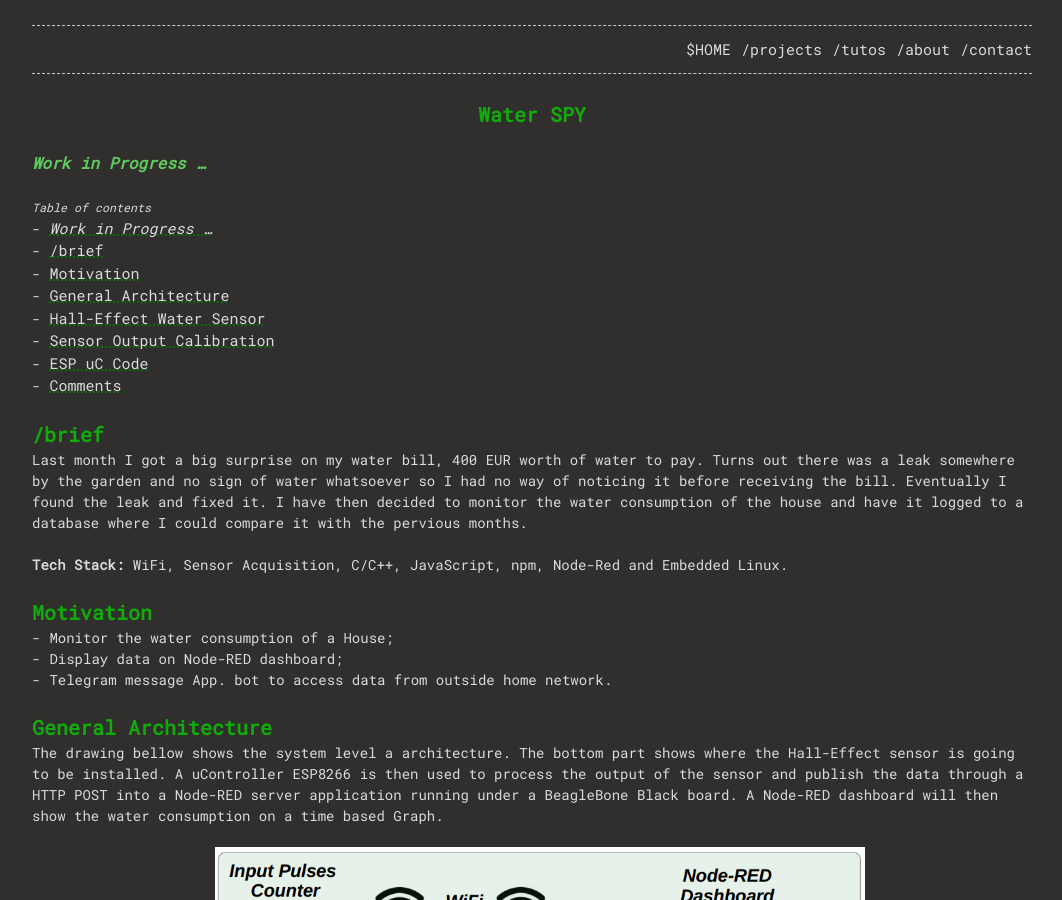
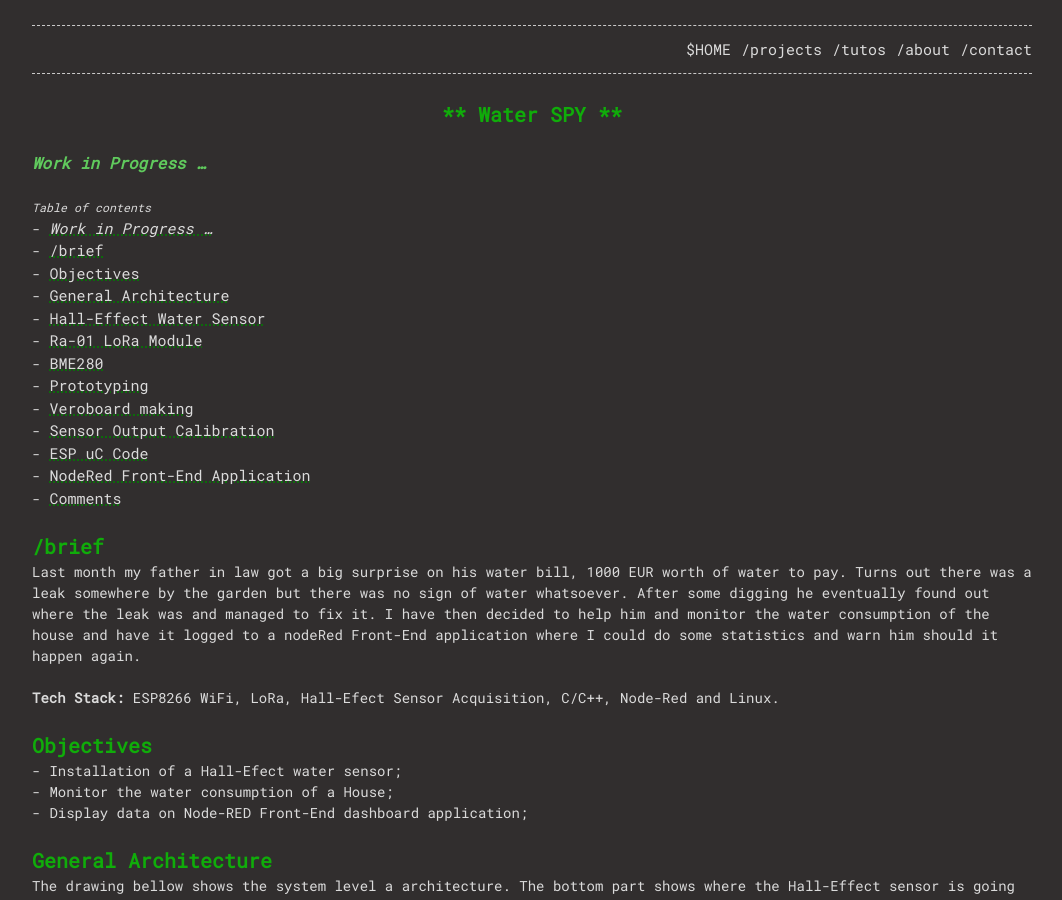
Before and after one commit to marcoroda/marcorodadevs, a Jekyll site: the page built from _posts/2020-04-26-WATER-SPY.md, in a window 1280 px wide and 900 px high. Shown: the whole window, without its empty margins (108-1170 px from the left). Built offline with Jekyll 4.4.1, drawn with Linux system fonts in a browser that asks for light colours; nearby versions of some CDN libraries; some of the changed text lies outside the part shown.

Commit message:
Redesigned general_arch.png

```diff
--- a/_posts/2020-04-26-WATER-SPY.md
+++ b/_posts/2020-04-26-WATER-SPY.md
@@ -1,12 +1,12 @@
 ---
 layout: post
-title: Water Consumption Monitoring
+title: Water Spy - Water Consumption Monitoring
 date: 2020-04-26
 published: True
 github_comments_issueid: "5"
 ---
 
-<h1 style="text-align:center">Water SPY</h1>
+<h1 style="text-align:center"> ** Water SPY **</h1>
 
 ## <em>Work in Progress ...</em>
 <p>&nbsp;</p>
@@ -16,21 +16,21 @@
 {:toc}
 
 # /brief
-Last month I got a big surprise on my water bill, 400 EUR worth of water to pay. Turns out there was a leak somewhere by the garden and no sign of water whatsoever so I had no way of noticing it before receiving the bill. Eventually I found the leak and fixed it. I have then decided to monitor the water consumption of the house and have it logged to a database where I could compare it with the pervious months.
+Last month my father in law got a big surprise on his water bill, 1000 EUR worth of water to pay. Turns out there was a leak somewhere by the garden but there was no sign of water whatsoever. After some digging he eventually found out where the leak was and managed to fix it. I have then decided to help him and monitor the water consumption of the house and have it logged to a nodeRed Front-End application where I could do some statistics and warn him should it happen again.
 
 <p>&nbsp;</p>
-<strong>Tech Stack:</strong> WiFi, Sensor Acquisition, C/C++, JavaScript, npm, Node-Red and Embedded Linux.
+<strong>Tech Stack:</strong> ESP8266 WiFi, LoRa, Hall-Efect Sensor Acquisition, C/C++, Node-Red and Linux.
 
-# Motivation
+# Objectives
+* Installation of a Hall-Efect water sensor;
 * Monitor the water consumption of a House;
-* Display data on Node-RED dashboard;
-* Telegram message App. bot to access data from outside home network.
+* Display data on Node-RED Front-End dashboard application;
 
 # General Architecture
 The drawing bellow shows the system level a architecture. The bottom part shows where the Hall-Effect sensor is going to be installed. A uController ESP8266 is then used to process the output of the sensor and publish the data through a HTTP POST into a Node-RED server application running under a BeagleBone Black board. A Node-RED dashboard will then show the water consumption on a time based Graph.
 
 <p align="center">
-  <img width="650" src="../../../../../assets/proj_Water_SPY/general_drawing.png">
+  <img width="800" src="../../../../../assets/proj_Water_SPY/general_drawing.png">
 </p>
 
 
@@ -40,6 +40,14 @@
 <p align="center">
   <img width="200" src="../../../../../assets/proj_Water_SPY/sensor_Water.png">
 </p>
+
+# Ra-01 LoRa Module
+
+# BME280
+
+# Prototyping
+
+# Veroboard making
 
 # Sensor Output Calibration
 To calibrate the sensor output, all that's to be done is to count the amount of pulses the sensor produces for a given amount of water that we feed into it. The bellow water test circuit is used for the calibration procedure:
@@ -56,6 +64,8 @@
 
 ...
 
+# NodeRed Front-End Application
+
 
 # Comments
 Leave a comment and/or suggestion on this post.
```
Also changed, not shown: assets/proj_Water_SPY/general_drawing.png, assets/proj_Water_SPY/lora.png (added), assets/proj_Water_SPY/rpi_zero.png (added), assets/proj_Water_SPY/tx.png (added), 2 other files.
